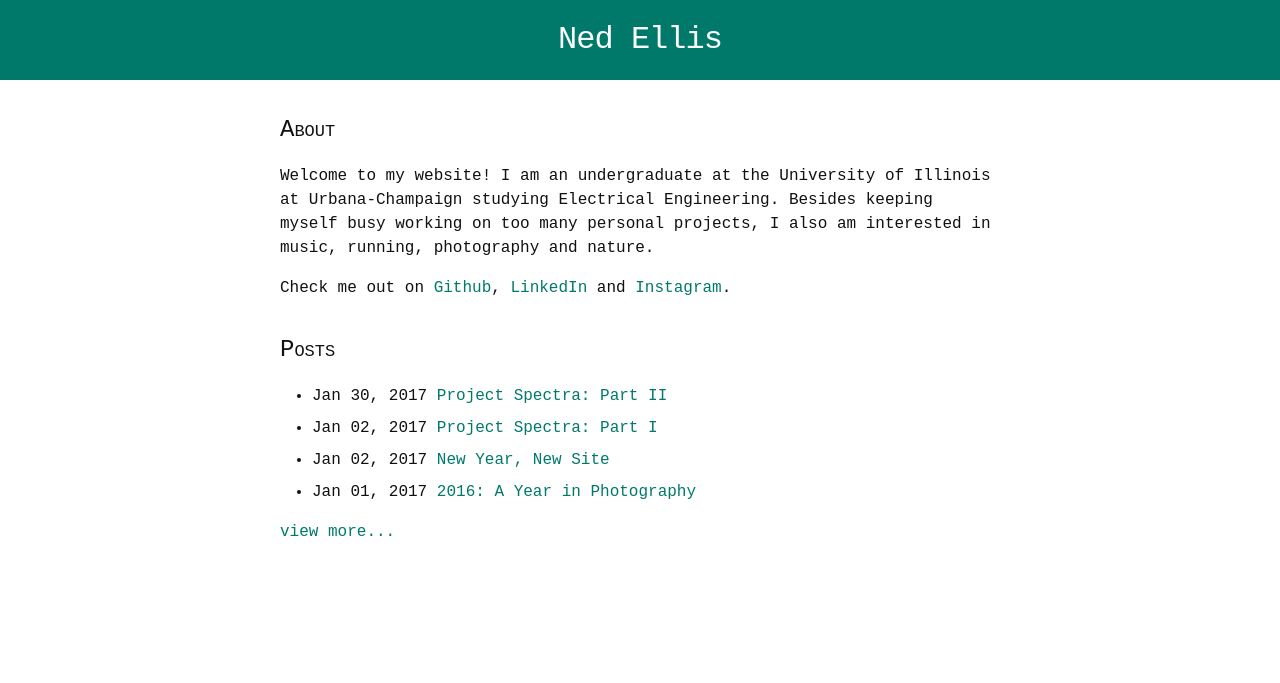
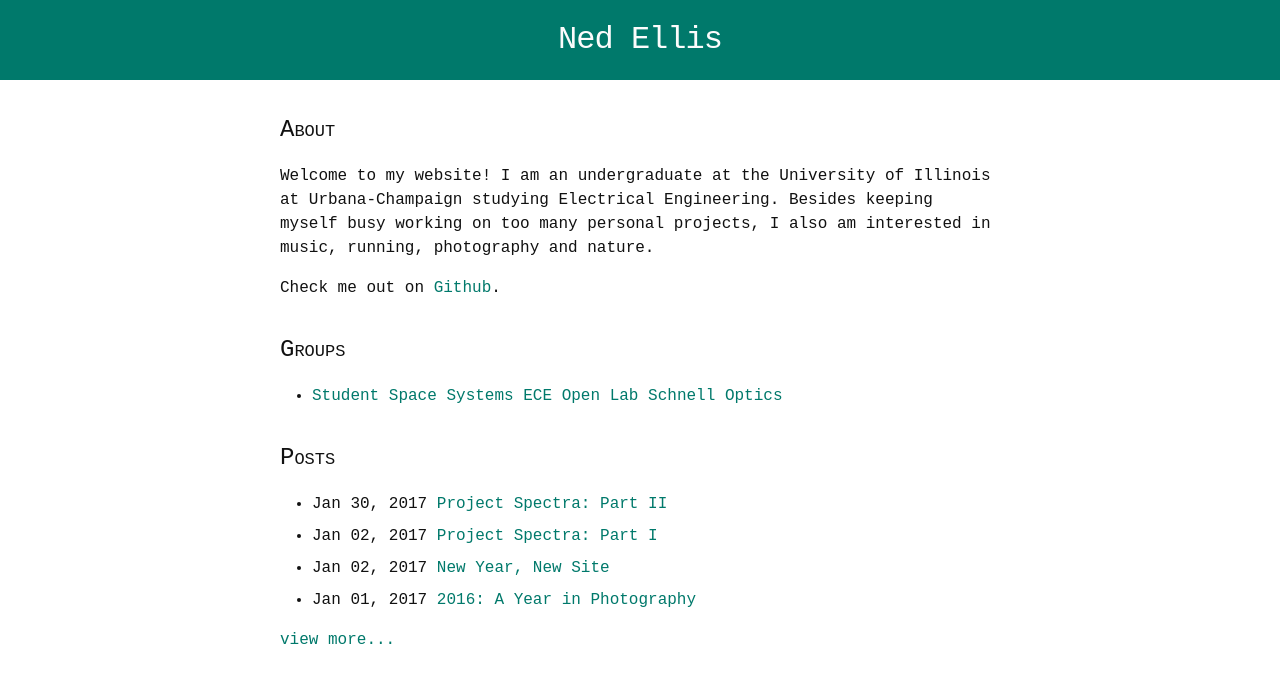
Before and after one commit to epellis/epellis.github.io, a Jekyll site: the page built from index.html, in a window 1280 px wide. Shown: the top 683 px of the page. Built offline with Jekyll 4.4.1, drawn with Linux system fonts in a browser that asks for light colours; some web fonts are replaced.

Commit message:
updated homepage

```diff
--- a/index.html
+++ b/index.html
@@ -6,8 +6,20 @@ layout: default
 		<h2 class="smallcap">about</h2>
 		<p>Welcome to my website! I am an undergraduate at the University of Illinois at Urbana-Champaign studying Electrical Engineering.
 		Besides keeping myself busy working on too many personal projects, I also am interested in music, running, photography and nature.</p>
-		<p>Check me out on <a href="https://github.com/epellis">Github</a>, <a href="https://www.linkedin.com/in/epellis?trk=nav_responsive_tab_profile">LinkedIn</a> and <a href="https://www.instagram.com/ned.ellis/">Instagram</a>.</p>
+		<p>Check me out on <a href="https://github.com/epellis">Github</a>.</p>
 	</section>
+
+	<section>
+	<h2 class="smallcap">groups</h2>
+	<ul class="post-list">
+		<li>
+			<a href="http://www.studentspacesystems.org/">Student Space Systems</a>
+			<a href="http://openlab.ece.illinois.edu/">ECE Open Lab</a>
+			<a href="https://publish.illinois.edu/schnelloptics/">Schnell Optics</a>
+		</li>
+	</ul>
+	</section>
+
 	<section>
 		<h2 class="smallcap">posts</h2>
 		<ul class="post-list">
```
Also changed, not shown: images/SpectraTesting/Open Source Hardware Logo 2.jpg (added).
